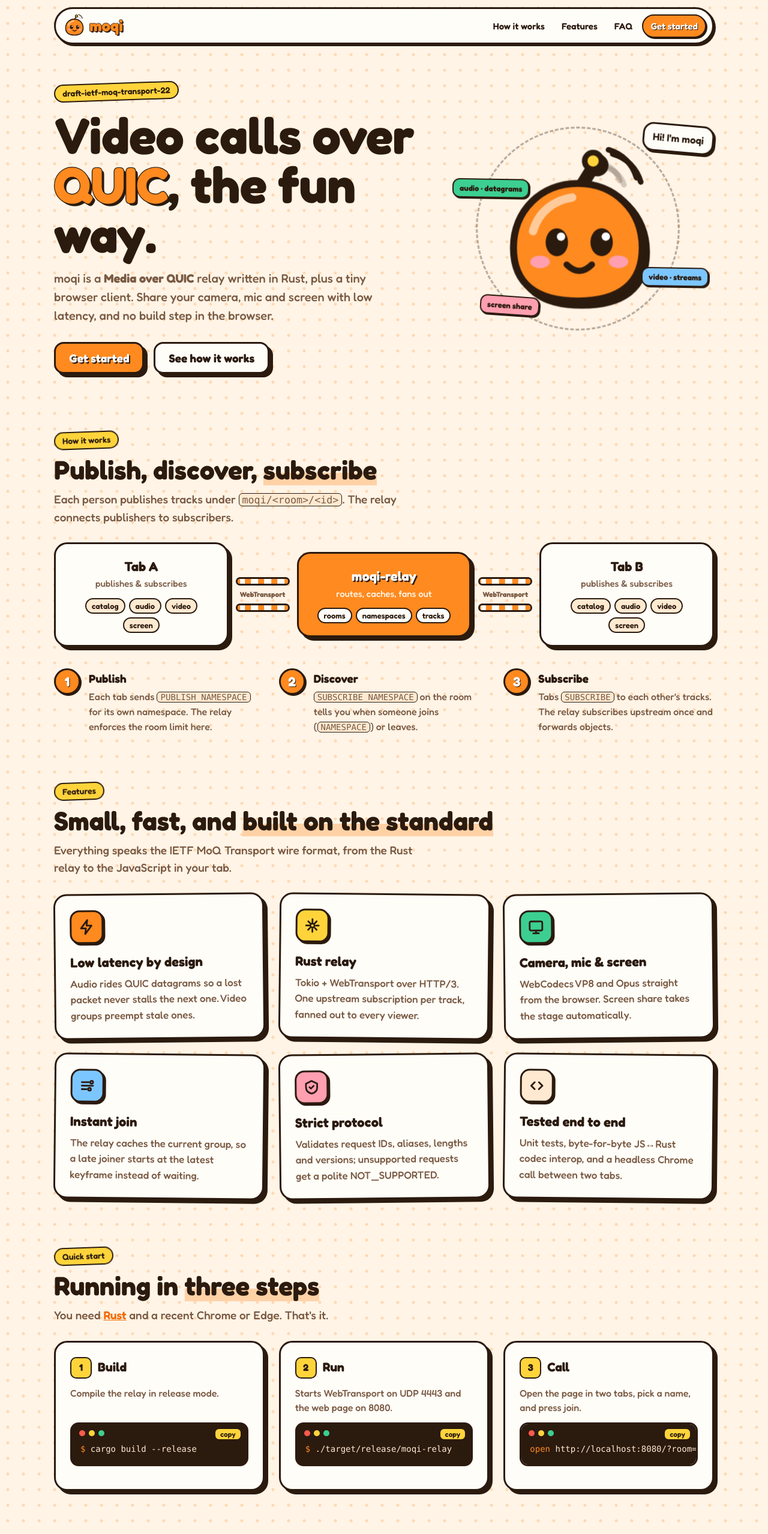
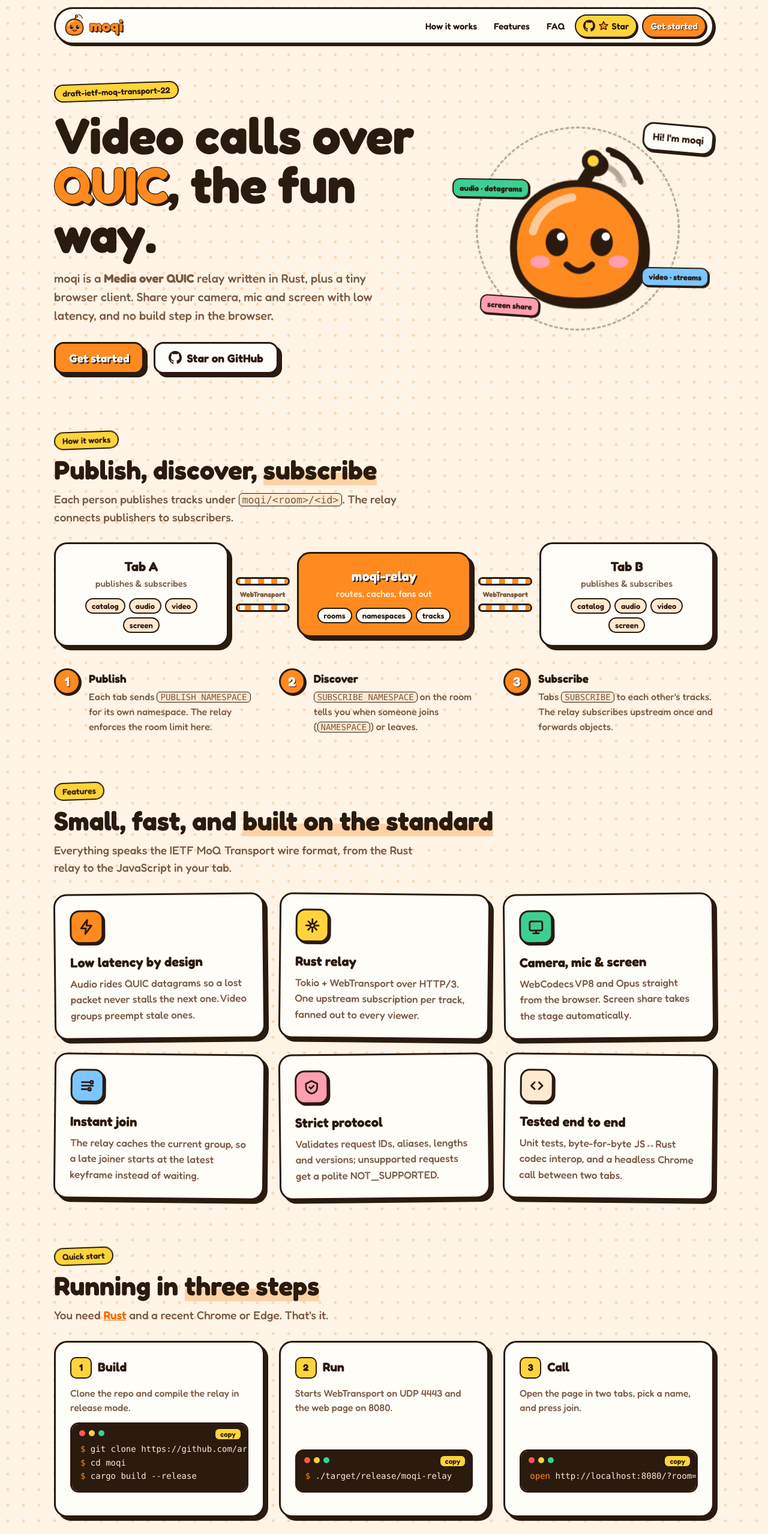
Before and after one commit to arjunshajitech/moqi, a website: page docs/index.html in a window 1280 px wide. Shown: the top 2557 px of the page at 60% size. Drawn offline with Linux system fonts and the light colour scheme.

Commit message:
Fix docs

```diff
--- a/docs/index.html
+++ b/docs/index.html
@@ -121,6 +121,7 @@
       }
 
       .nav-links a {
+        white-space: nowrap;
         color: var(--text);
         text-decoration: none;
         padding: 6px 12px;
@@ -139,6 +140,70 @@
         border: 2.5px solid var(--ink);
         box-shadow: 2px 2px 0 var(--ink);
         text-shadow: 1px 1px 0 var(--ink);
+      }
+
+      .nav-links a.gh-link {
+        display: inline-flex;
+        align-items: center;
+        gap: 5px;
+        color: var(--ink);
+        background: var(--sun);
+        border: 2.5px solid var(--ink);
+        box-shadow: 2px 2px 0 var(--ink);
+        margin-right: 4px;
+      }
+
+      .nav-links a.gh-link:hover {
+        background: var(--sun);
+        transform: rotate(-3deg);
+      }
+
+      .gh {
+        width: 20px;
+        height: 20px;
+        fill: currentColor;
+        flex: none;
+      }
+
+      .star {
+        width: 18px;
+        height: 18px;
+        fill: var(--sun);
+        stroke: var(--ink);
+        stroke-width: 2;
+        stroke-linejoin: round;
+        flex: none;
+      }
+
+      .gh-link .star {
+        fill: var(--orange);
+      }
+
+      .btn .gh {
+        width: 22px;
+        height: 22px;
+      }
+
+      .btn .star {
+        width: 22px;
+        height: 22px;
+      }
+
+      .final-actions {
+        display: flex;
+        flex-wrap: wrap;
+        justify-content: center;
+        gap: 16px;
+      }
+
+      .btn.dark {
+        background: var(--ink);
+        color: #fff;
+      }
+
+      .final .btn.dark {
+        background: var(--ink);
+        color: #fff;
       }
 
       /* ---------- shared bits ---------- */
@@ -785,7 +850,11 @@
       }
 
       @media (max-width: 640px) {
-        .nav-links a:not(.cta) {
+        .nav-links a:not(.cta):not(.gh-link) {
+          display: none;
+        }
+
+        .nav-links a.gh-link span {
           display: none;
         }
 
@@ -848,6 +917,7 @@
           <a href="#how">How it works</a>
           <a href="#features">Features</a>
           <a href="#faq">FAQ</a>
+          <a class="gh-link" href="https://github.com/arjunshajitech/moqi" target="_blank" rel="noopener" aria-label="Star moqi on GitHub"><svg class="gh" viewBox="0 0 16 16" aria-hidden="true"><path d="M8 0C3.58 0 0 3.58 0 8c0 3.54 2.29 6.53 5.47 7.59.4.07.55-.17.55-.38 0-.19-.01-.82-.01-1.49-2.01.37-2.53-.49-2.69-.94-.09-.23-.48-.94-.82-1.13-.28-.15-.68-.52-.01-.53.63-.01 1.08.58 1.23.82.72 1.21 1.87.87 2.33.66.07-.52.28-.87.51-1.07-1.78-.2-3.64-.89-3.64-3.95 0-.87.31-1.59.82-2.15-.08-.2-.36-1.02.08-2.12 0 0 .67-.21 2.2.82.64-.18 1.32-.27 2-.27.68 0 1.36.09 2 .27 1.53-1.04 2.2-.82 2.2-.82.44 1.1.16 1.92.08 2.12.51.56.82 1.27.82 2.15 0 3.07-1.87 3.75-3.65 3.95.29.25.54.73.54 1.48 0 1.07-.01 1.93-.01 2.2 0 .21.15.46.55.38A8.013 8.013 0 0 0 16 8c0-4.42-3.58-8-8-8Z"/></svg><svg class="star" viewBox="0 0 24 24" aria-hidden="true"><path d="m12 2.5 2.9 6 6.6.9-4.8 4.6 1.2 6.5L12 17.4l-5.9 3.1 1.2-6.5L2.5 9.4l6.6-.9L12 2.5Z"/></svg><span>Star</span></a>
           <a class="cta" href="#start">Get started</a>
         </div>
       </div>
@@ -865,7 +935,7 @@
           </p>
           <div class="hero-actions">
             <a class="btn primary" href="#start">Get started</a>
-            <a class="btn" href="#how">See how it works</a>
+            <a class="btn" href="https://github.com/arjunshajitech/moqi" target="_blank" rel="noopener"><svg class="gh" viewBox="0 0 16 16" aria-hidden="true"><path d="M8 0C3.58 0 0 3.58 0 8c0 3.54 2.29 6.53 5.47 7.59.4.07.55-.17.55-.38 0-.19-.01-.82-.01-1.49-2.01.37-2.53-.49-2.69-.94-.09-.23-.48-.94-.82-1.13-.28-.15-.68-.52-.01-.53.63-.01 1.08.58 1.23.82.72 1.21 1.87.87 2.33.66.07-.52.28-.87.51-1.07-1.78-.2-3.64-.89-3.64-3.95 0-.87.31-1.59.82-2.15-.08-.2-.36-1.02.08-2.12 0 0 .67-.21 2.2.82.64-.18 1.32-.27 2-.27.68 0 1.36.09 2 .27 1.53-1.04 2.2-.82 2.2-.82.44 1.1.16 1.92.08 2.12.51.56.82 1.27.82 2.15 0 3.07-1.87 3.75-3.65 3.95.29.25.54.73.54 1.48 0 1.07-.01 1.93-.01 2.2 0 .21.15.46.55.38A8.013 8.013 0 0 0 16 8c0-4.42-3.58-8-8-8Z"/></svg>Star on GitHub</a>
           </div>
         </div>
         <div class="hero-art" aria-hidden="true">
@@ -999,8 +1069,12 @@
         <div class="qs">
           <div class="card">
             <h3>Build</h3>
-            <p>Compile the relay in release mode.</p>
-            <pre class="term"><button class="copy" data-copy="cargo build --release">copy</button><span class="p">$ </span>cargo build --release</pre>
+            <p>Clone the repo and compile the relay in release mode.</p>
+            <pre class="term"><button class="copy" data-copy="git clone https://github.com/arjunshajitech/moqi.git
+cd moqi
+cargo build --release">copy</button><span class="p">$ </span>git clone https://github.com/arjunshajitech/moqi.git
+<span class="p">$ </span>cd moqi
+<span class="p">$ </span>cargo build --release</pre>
           </div>
           <div class="card">
             <h3>Run</h3>
@@ -1096,13 +1170,17 @@
         <div class="card final">
           <h2>Ready to say hi over QUIC?</h2>
           <p>Build the relay, open two tabs, and you're on a call in under a minute.</p>
-          <a class="btn" href="#start">Get started</a>
+          <div class="final-actions">
+            <a class="btn" href="#start">Get started</a>
+            <a class="btn dark" href="https://github.com/arjunshajitech/moqi" target="_blank" rel="noopener"><svg class="star" viewBox="0 0 24 24" aria-hidden="true"><path d="m12 2.5 2.9 6 6.6.9-4.8 4.6 1.2 6.5L12 17.4l-5.9 3.1 1.2-6.5L2.5 9.4l6.6-.9L12 2.5Z"/></svg>Star moqi on GitHub</a>
+          </div>
         </div>
       </div>
     </main>
 
     <footer class="wrap">
       <svg aria-hidden="true"><use href="#mascot" /></svg>
+      <p><a href="https://github.com/arjunshajitech/moqi" target="_blank" rel="noopener">github.com/arjunshajitech/moqi</a></p>
       <p>moqi · built on <a href="https://datatracker.ietf.org/doc/draft-ietf-moq-transport/">MoQ Transport</a>, <a href="https://www.rfc-editor.org/info/rfc9000/">QUIC (RFC 9000)</a> and <a href="https://www.rfc-editor.org/info/rfc9220/">RFC 9220</a></p>
     </footer>
 
```
